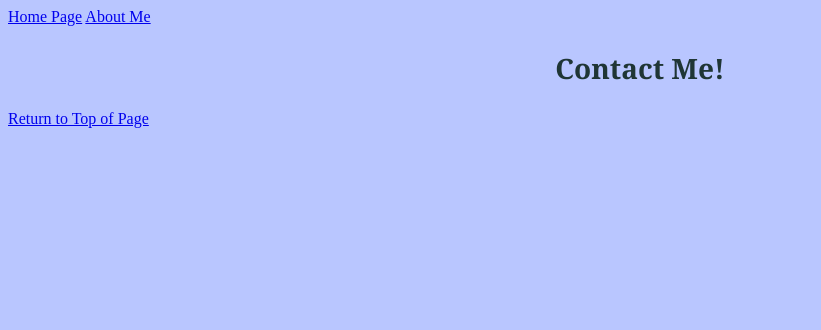
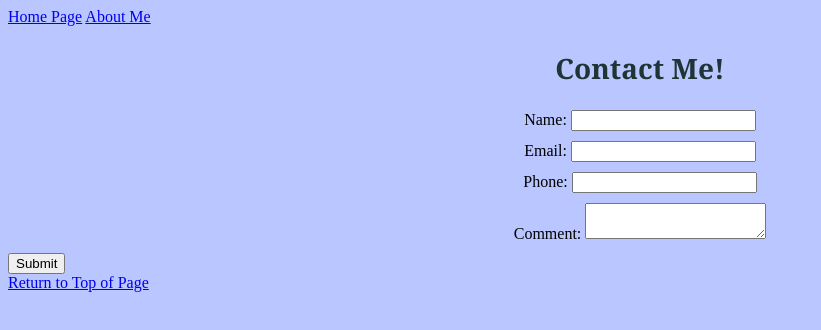
Before and after one commit to tokidokitompki/web_dev_project, a plain HTML site: page contact.html in a window 1280 px wide. Shown: the whole page, without its empty margins (0-821 px from the left). Drawn offline with Linux system fonts and the light colour scheme.

Commit message:
Update contact.html

```diff
--- a/contact.html
+++ b/contact.html
@@ -10,7 +10,16 @@
             font-family: Georgia;
             font-size: 175%;
             text-align: center;
-
+        }
+        .form-row{
+            margin-bottom: 10px;
+            text-align: center;
+        }
+        .form-input{
+            text-align: center;
+        }
+        .submit{
+            text-align: center;
         }
     </style>
 </head>
@@ -19,8 +28,26 @@
     <a href="/about.html">About Me</a>
 
     <h2>Contact Me!</h2>
-
-
+    <form id="contact-form" method="POST" action="sendmail.php">
+        <div class="form-row form-error" style="display:none;"></div>
+        <div class="form-row">
+          <label for="contact-form-name">Name:</label>
+          <input id="contact-form-name" class="form-input" type="text" name="name" required>
+        </div>
+        <div class="form-row">
+          <label for="contact-form-email">Email:</label>
+          <input id="contact-form-email" class="form-input" type="email" name="email" required>
+        </div>
+        <div class="form-row">
+          <label for="contact-form-phone">Phone:</label>
+          <input id="contact-form-phone" class="form-input" type="tel" name="phone">
+        </div>
+        <div class="form-row">
+          <label for="contact-form-comment">Comment:</label>
+          <textarea id="contact-form-comment" class="form-input" name="comment" required></textarea>
+        </div>
+        <button type="submit">Submit</button>
+      </form>
 
 
     <a href="#">Return to Top of Page</a>
```
